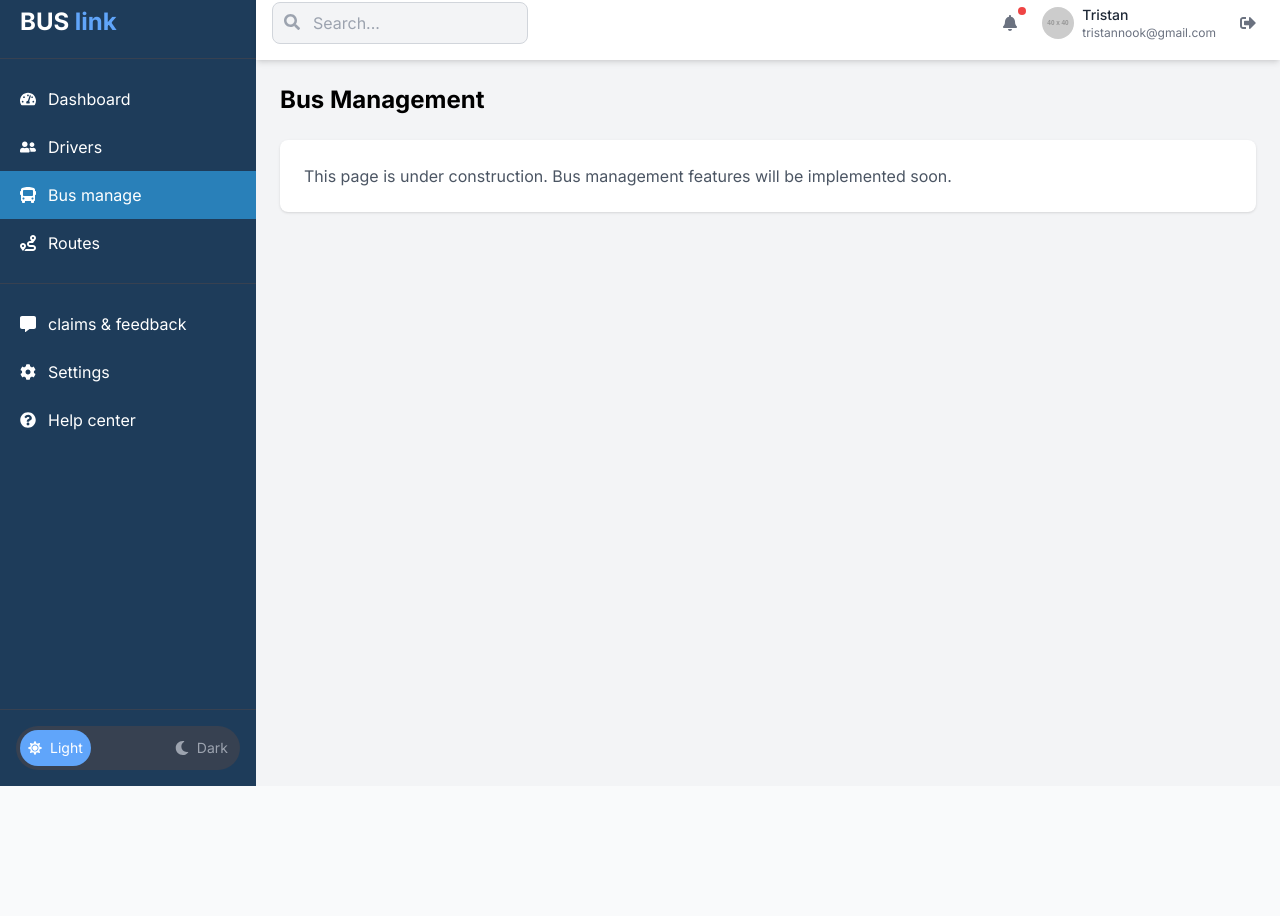
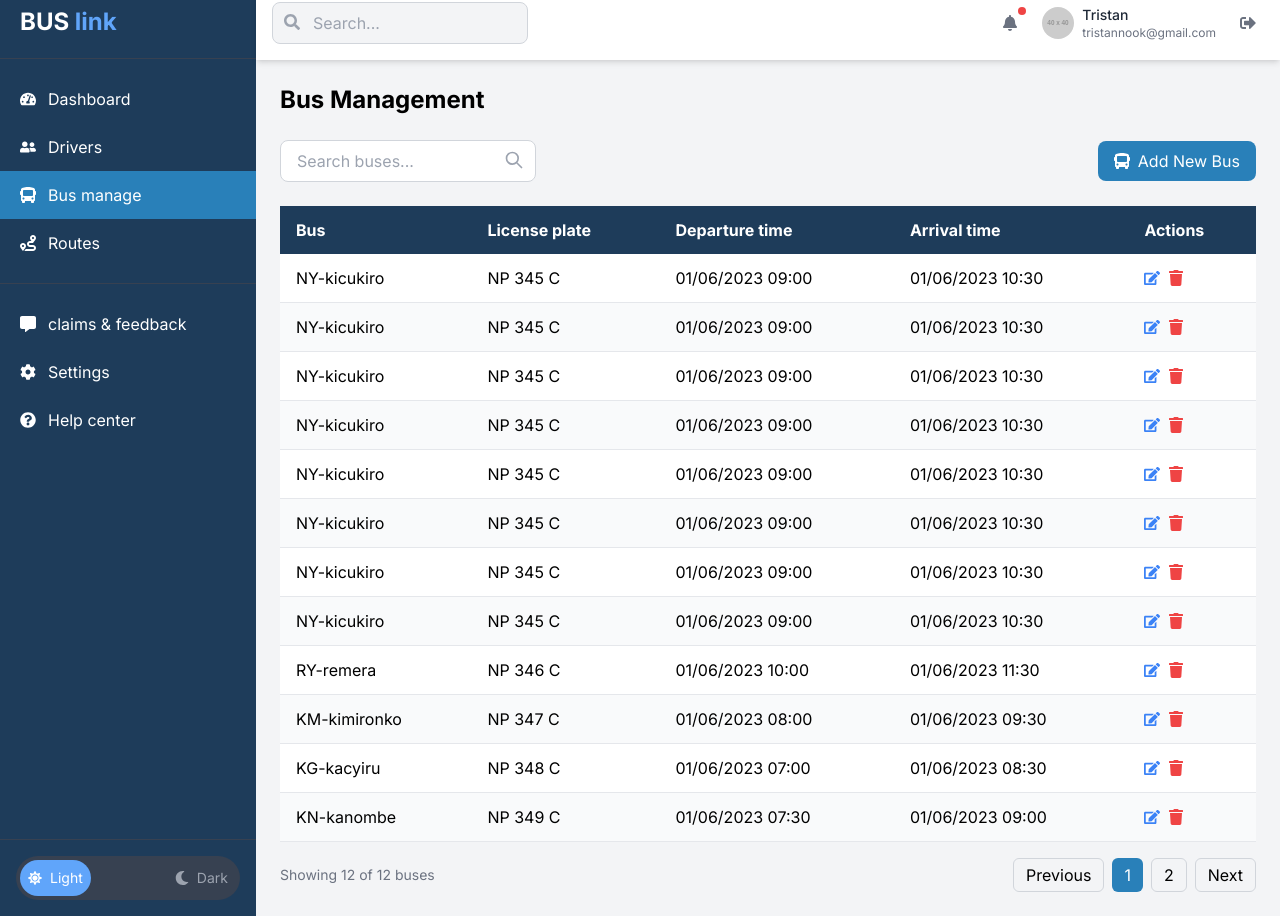
Before and after one commit to munezero-grace/BusLink-project, a Next.js app: page /dashboard/admin/buses in a window 1280 px wide. Shown: the part 78-994 px from the top of the page. Before the commit the page ends 864 px from the top, so only its background shows below. Built offline with nearby package versions, Linux system fonts and the light colour scheme.

Commit message:
Add Bus Management page to admin dashboard

```diff
--- a/src/app/dashboard/admin/buses/page.tsx
+++ b/src/app/dashboard/admin/buses/page.tsx
@@ -1,13 +1,116 @@
 'use client';
 
-import React from 'react';
+import React, { useState } from 'react';
+import { FaBus, FaEdit, FaTrash } from 'react-icons/fa';
+
+// Sample bus data
+const initialBuses = [
+  { id: 1, name: 'NY-kicukiro', licensePlate: 'NP 345 C', departureTime: '01/06/2023 09:00', arrivalTime: '01/06/2023 10:30' },
+  { id: 2, name: 'NY-kicukiro', licensePlate: 'NP 345 C', departureTime: '01/06/2023 09:00', arrivalTime: '01/06/2023 10:30' },
+  { id: 3, name: 'NY-kicukiro', licensePlate: 'NP 345 C', departureTime: '01/06/2023 09:00', arrivalTime: '01/06/2023 10:30' },
+  { id: 4, name: 'NY-kicukiro', licensePlate: 'NP 345 C', departureTime: '01/06/2023 09:00', arrivalTime: '01/06/2023 10:30' },
+  { id: 5, name: 'NY-kicukiro', licensePlate: 'NP 345 C', departureTime: '01/06/2023 09:00', arrivalTime: '01/06/2023 10:30' },
+  { id: 6, name: 'NY-kicukiro', licensePlate: 'NP 345 C', departureTime: '01/06/2023 09:00', arrivalTime: '01/06/2023 10:30' },
+  { id: 7, name: 'NY-kicukiro', licensePlate: 'NP 345 C', departureTime: '01/06/2023 09:00', arrivalTime: '01/06/2023 10:30' },
+  { id: 8, name: 'NY-kicukiro', licensePlate: 'NP 345 C', departureTime: '01/06/2023 09:00', arrivalTime: '01/06/2023 10:30' },
+  { id: 9, name: 'RY-remera', licensePlate: 'NP 346 C', departureTime: '01/06/2023 10:00', arrivalTime: '01/06/2023 11:30' },
+  { id: 10, name: 'KM-kimironko', licensePlate: 'NP 347 C', departureTime: '01/06/2023 08:00', arrivalTime: '01/06/2023 09:30' },
+  { id: 11, name: 'KG-kacyiru', licensePlate: 'NP 348 C', departureTime: '01/06/2023 07:00', arrivalTime: '01/06/2023 08:30' },
+  { id: 12, name: 'KN-kanombe', licensePlate: 'NP 349 C', departureTime: '01/06/2023 07:30', arrivalTime: '01/06/2023 09:00' },
+];
 
 export default function BusManagement() {
+  const [buses, setBuses] = useState(initialBuses);
+  const [searchTerm, setSearchTerm] = useState('');
+
+  // Filter buses based on search term
+  const filteredBuses = buses.filter(bus =>
+    bus.name.toLowerCase().includes(searchTerm.toLowerCase()) ||
+    bus.licensePlate.toLowerCase().includes(searchTerm.toLowerCase())
+  );
+
   return (
     <div>
       <h1 className="text-2xl font-bold mb-6">Bus Management</h1>
-      <div className="bg-white p-6 rounded-lg shadow">
-        <p className="text-gray-600">This page is under construction. Bus management features will be implemented soon.</p>
+
+      {/* Search and Add Bus Section */}
+      <div className="flex flex-col md:flex-row justify-between items-center mb-6 gap-4">
+        <div className="relative w-full md:w-auto">
+          <input
+            type="text"
+            placeholder="Search buses..."
+            className="pl-4 pr-10 py-2 border border-gray-300 rounded-lg focus:outline-none focus:ring-2 focus:ring-primary w-full md:w-64"
+            value={searchTerm}
+            onChange={(e) => setSearchTerm(e.target.value)}
+          />
+          <span className="absolute right-3 top-2.5 text-gray-400">
+            <svg xmlns="http://www.w3.org/2000/svg" className="h-5 w-5" fill="none" viewBox="0 0 24 24" stroke="currentColor">
+              <path strokeLinecap="round" strokeLinejoin="round" strokeWidth={2} d="M21 21l-6-6m2-5a7 7 0 11-14 0 7 7 0 0114 0z" />
+            </svg>
+          </span>
+        </div>
+
+        <button className="bg-primary text-white px-4 py-2 rounded-lg hover:bg-primary-light transition-colors w-full md:w-auto flex items-center justify-center">
+          <FaBus className="mr-2" />
+          Add New Bus
+        </button>
+      </div>
+
+      {/* Buses Table */}
+      <div className="overflow-x-auto">
+        <table className="w-full bg-white border-collapse">
+          <thead>
+            <tr className="bg-primary-dark text-white">
+              <th className="py-3 px-4 text-left">Bus</th>
+              <th className="py-3 px-4 text-left">License plate</th>
+              <th className="py-3 px-4 text-left">Departure time</th>
+              <th className="py-3 px-4 text-left">Arrival time</th>
+              <th className="py-3 px-4 text-left">Actions</th>
+            </tr>
+          </thead>
+          <tbody>
+            {filteredBuses.map((bus, index) => (
+              <tr key={bus.id} className={index % 2 === 0 ? 'bg-white' : 'bg-gray-50'}>
+                <td className="py-3 px-4 border-b border-gray-200">{bus.name}</td>
+                <td className="py-3 px-4 border-b border-gray-200">{bus.licensePlate}</td>
+                <td className="py-3 px-4 border-b border-gray-200">{bus.departureTime}</td>
+                <td className="py-3 px-4 border-b border-gray-200">{bus.arrivalTime}</td>
+                <td className="py-3 px-4 border-b border-gray-200">
+                  <div className="flex space-x-2">
+                    <button className="text-blue-500 hover:text-blue-700">
+                      <FaEdit />
+                    </button>
+                    <button className="text-red-500 hover:text-red-700">
+                      <FaTrash />
+                    </button>
+                  </div>
+                </td>
+              </tr>
+            ))}
+          </tbody>
+        </table>
+      </div>
+
+      {/* Pagination */}
+      <div className="flex justify-between items-center mt-4">
+        <div className="text-sm text-gray-500">
+          Showing {filteredBuses.length} of {buses.length} buses
+        </div>
+
+        <div className="flex space-x-2">
+          <button className="px-3 py-1 border border-gray-300 rounded-md hover:bg-gray-100 transition-colors">
+            Previous
+          </button>
+          <button className="px-3 py-1 bg-primary text-white rounded-md hover:bg-primary-light transition-colors">
+            1
+          </button>
+          <button className="px-3 py-1 border border-gray-300 rounded-md hover:bg-gray-100 transition-colors">
+            2
+          </button>
+          <button className="px-3 py-1 border border-gray-300 rounded-md hover:bg-gray-100 transition-colors">
+            Next
+          </button>
+        </div>
       </div>
     </div>
   );
```
